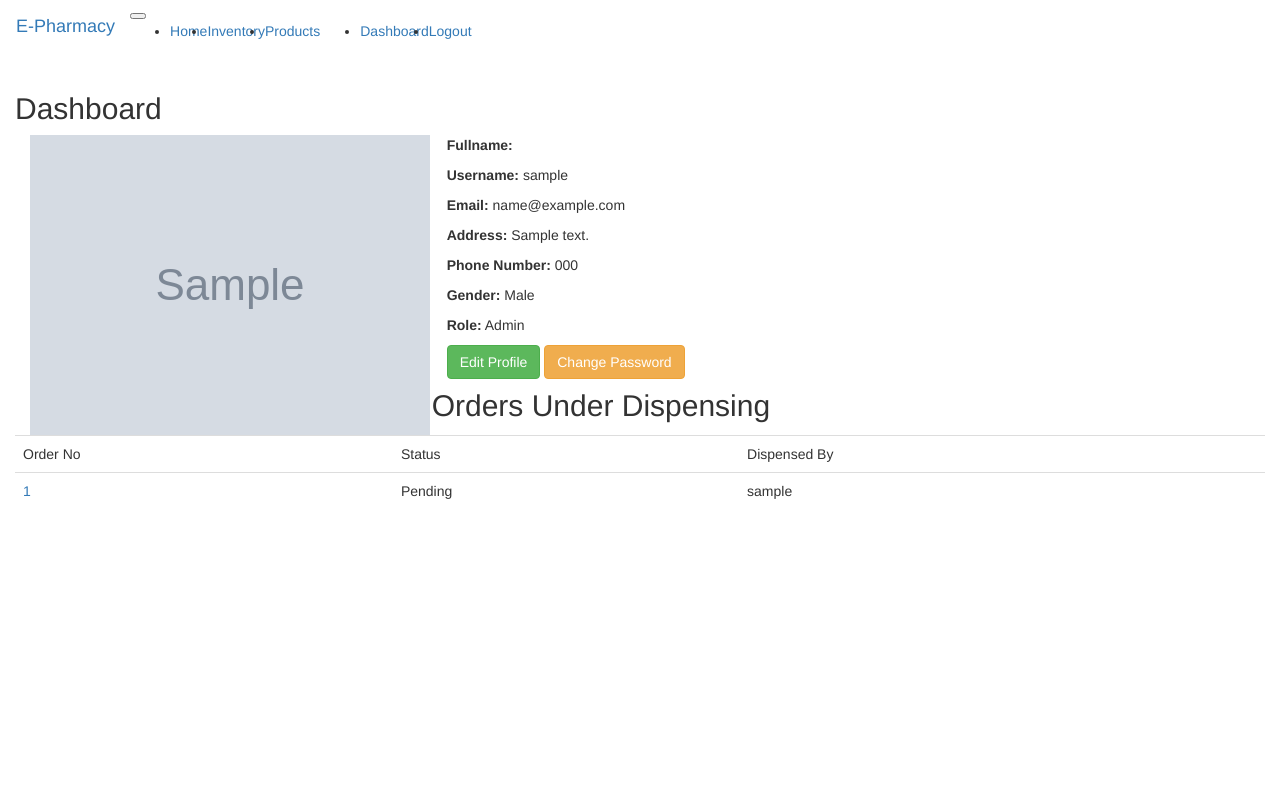
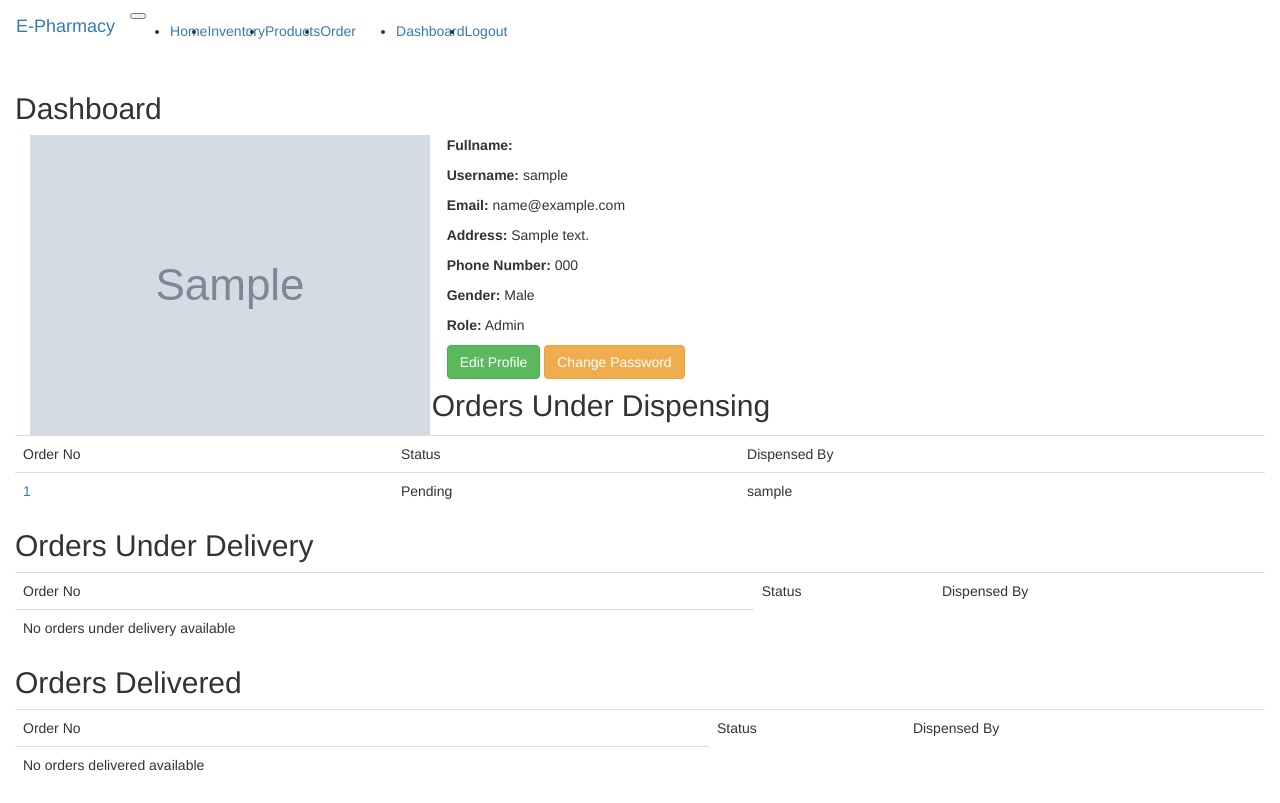
Before and after one commit to am1996/epharmacy, a Django app: page /user/dashboard/ in a window 1280 px wide. Before the commit the page ends 499 px from the top, so only its background shows below. Run offline with Django 4.2, Linux system fonts and the light colour scheme; a user stored in the database is signed in; tables that the repository leaves empty hold one stand-in row (values such as "Sample post"); grey boxes marked "Sample" are stand-in pictures; some libraries are stand-ins or nearby versions.

Commit message:
mostly done

```diff
--- a/epharmacy/urls.py
+++ b/epharmacy/urls.py
@@ -12,7 +12,7 @@ urlpatterns = [
     path('user/',include("users.urls",namespace="user")),
     path('cart/',CartIndexView.as_view()),
     path('cart/placeorder',PlaceOrderView.as_view()),
-    path('', index,name="home"),
+    path('', DrugListView.as_view(),name="home"),
 ]
 
 urlpatterns += static(settings.MEDIA_URL, document_root=settings.MEDIA_ROOT)
--- a/orders/models.py
+++ b/orders/models.py
@@ -23,7 +23,6 @@ class OrderItem(models.Model):
     quantity = models.IntegerField()
     order_id = models.ForeignKey(Order,on_delete=models.CASCADE,related_name="order_items")
     drug_id = models.IntegerField()
-    inventory_id = models.ForeignKey(InventoryItemDispensed,on_delete=models.CASCADE,default=None, null= True)
 
     def __str__(self):
         return str(self.id) + " | Quantity: " + str(self.quantity)
@@ -41,7 +40,7 @@ class OrderItem(models.Model):
     @property
     def inventory_data_as_list(self):
         try:
-            inv = InventoryItem.objects.filter(drug_id=self.id,quantity__gt=0)  # Use self.id instead of self.drug_id
+            inv = InventoryItem.objects.filter(drug_id=self.drug_id,quantity__gt=0)  # Use self.id instead of self.drug_id
             items = [
                 {
                     'id': item.id,
@@ -58,7 +57,7 @@ class OrderItem(models.Model):
             ]
             return items
         except InventoryItem.DoesNotExist:
-            return []
+            return None
 
     @property
     def drug(self):
--- a/templates/layouts/base.html
+++ b/templates/layouts/base.html
@@ -24,14 +24,22 @@
                     <a class="nav-link" href="{% url "home" %}">Home</a>
                 </li>
 
-                {% if request.user.profile.role == 1 %}
+                {% if request.user.profile.role == 1 and request.user.is_authenticated %}
                 <li class="nav-item">
                     <a class="nav-link" href="{% url "inventory:index_inventory" %}">Inventory</a>
                 </li>
                 <li class="nav-item">
                     <a class="nav-link" href="{% url "products:index_drug" %}">Products</a>
                 </li>
+                <li class="nav-item">
+                    <a class="nav-link" href="{% url "orders:index_orders" %}">Order</a>
+                </li>
+                {% else %}
+                <li class="nav-item">
+                    <a class="nav-link" href="{% url "orders:index_orders" %}">Order</a>
+                </li>
                 {% endif %}
+
             </ul>
             <ul class="navbar-nav">
                 {% if request.user.is_authenticated %}
--- a/templates/users/dashboard.html
+++ b/templates/users/dashboard.html
@@ -76,16 +76,100 @@
 {% endfor %}
 {% endif %}
 </table>
-{% if orders.has_other_pages %}
+{% if orders_under_dispensing.has_other_pages %}
     <ul class="pagination">
-        {% if orders.has_previous %}
-            <li><a class="btn" href="?page={{ orders.previous_page_number }}">Previous</a></li>
+        {% if orders_under_dispensing.has_previous %}
+            <li><a class="btn" href="?pgdp={{ orders_under_dispensing.previous_page_number }}">Previous</a></li>
         {% endif %}
-        <li class="active btn"><span>{{ orders.number }}</span></li>
-        {% if orders.has_next %}
-            <li><a class="btn" href="?page={{ orders.next_page_number }}">Next</a></li>
+        <li class="active btn"><span>{{ orders_under_dispensing.number }}</span></li>
+        {% if orders_under_dispensing.has_next %}
+            <li><a class="btn" href="?pgdp={{ orders_under_dispensing.next_page_number }}">Next</a></li>
         {% endif %}
     </ul>
 {% endif %}
+{# End Orders Under Dispensing ##}
+{# Orders Under Delivery ##}
+<h2>Orders Under Delivery</h2>
+<table class="table">
+    <tr>
+        <td>Order No</td>
+        <td>Status</td>
+        <td>Dispensed By</td>
+    </tr>
+{% if not orders_under_delivery %}
+<tr>
+    <td>No orders under delivery available</td>
+</tr>
+{% else %}
 
+{% for order in orders_under_delivery %}
+    <tr>
+        <td><a href="{% url "user:order_details" order.id %}">{{ order.id }}</a></td>
+        <td>
+            {% if order.status == "1" %}
+            Pending
+            {% elif order.status == "2" %}
+            Under Delivery
+            {% elif order.status == "3" %}
+            Done
+            {% endif %}</td>
+        <td>{{ order.dispensed_by }}</td>
+    </tr>
+{% endfor %}
+{% endif %}
+</table>
+{% if orders_under_delivery.has_other_pages %}
+    <ul class="pagination">
+        {% if orders_under_delivery.has_previous %}
+            <li><a class="btn" href="?pgud={{ orders_under_delivery.previous_page_number }}">Previous</a></li>
+        {% endif %}
+        <li class="active btn"><span>{{ orders_under_delivery.number }}</span></li>
+        {% if orders_under_delivery.has_next %}
+            <li><a class="btn" href="?pgud={{ orders_under_delivery.next_page_number }}">Next</a></li>
+        {% endif %}
+    </ul>
+{% endif %}
+{# End Orders Under Delivery ##}
+{# Orders Delivered ##}
+<h2>Orders Delivered</h2>
+<table class="table">
+    <tr>
+        <td>Order No</td>
+        <td>Status</td>
+        <td>Dispensed By</td>
+    </tr>
+{% if not orders_done %}
+<tr>
+    <td>No orders delivered available</td>
+</tr>
+{% else %}
+
+{% for order in orders_done %}
+    <tr>
+        <td><a href="{% url "user:order_details" order.id %}">{{ order.id }}</a></td>
+        <td>
+            {% if order.status == "1" %}
+            Pending
+            {% elif order.status == "2" %}
+            Under Delivery
+            {% elif order.status == "3" %}
+            Done
+            {% endif %}</td>
+        <td>{{ order.dispensed_by }}</td>
+    </tr>
+{% endfor %}
+{% endif %}
+</table>
+{% if orders_done.has_other_pages %}
+    <ul class="pagination">
+        {% if orders_done.has_previous %}
+            <li><a class="btn" href="?pgod={{ orders_done.previous_page_number }}">Previous</a></li>
+        {% endif %}
+        <li class="active btn"><span>{{ orders_done.number }}</span></li>
+        {% if orders_done.has_next %}
+            <li><a class="btn" href="?pgod={{ orders_done.next_page_number }}">Next</a></li>
+        {% endif %}
+    </ul>
+{% endif %}
+{# End Orders Delivered ##}
 {% endblock content %}
--- a/users/views.py
+++ b/users/views.py
@@ -40,9 +40,9 @@ class UserDashboardView(ListView):
             orders_under_dispensing_query_set = Order.objects.all().filter(status=1).order_by("-order_date")
             orders_under_delivery_query_set = Order.objects.all().filter(status=2).order_by("-order_date")
             orders_done_query_set = Order.objects.all().filter(status=3).order_by("-order_date")
-            orders_under_dispensing = self.return_paginator(orders_under_dispensing_query_set)
-            orders_under_delivery = self.return_paginator(orders_under_delivery_query_set)
-            orders_done = self.return_paginator(orders_done_query_set)
+            orders_under_dispensing = self.return_paginator(orders_under_dispensing_query_set,page_param="pgdp")
+            orders_under_delivery = self.return_paginator(orders_under_delivery_query_set,page_param="pgud")
+            orders_done = self.return_paginator(orders_done_query_set,page_param="pgod")
             context["orders_under_dispensing"] = orders_under_dispensing
             context["orders_under_delivery"] = orders_under_delivery
             context["orders_done"] = orders_done
@@ -118,16 +118,31 @@ class OrderDetailsView(DetailView):
     template_name = "users/order_details.html"
     context_object_name = "order"
 
+    def post(self,request,*args,**kwargs):
+        order = Order.objects.get(pk=kwargs["pk"])
+        order.status = 3
+        order.save()
+        messages.success(request,f"Order no {order.pk} was marked as delivered.")
+        return redirect("/user/dashboard")
+
+    def get_context_data(self, **kwargs):
+        context = super().get_context_data(**kwargs)
+        order = self.get_object()
+        return context
+
 class OrderDispenseView(View):
     def get(self,request,*args,**kwargs):
         try:
             order = Order.objects.get(pk=kwargs["pk"])
         except Order.DoesNotExist:
             raise Http404("Object does not exist.")
+        if order.status != 1:
+            raise Http404("Order is not under dispensing.")
         inventory = []
         for order_item in order.order_items.all():
-            inventory.append( list(order_item.inventory_data_as_list) )
-
+            if(len(order_item.inventory_data_as_list) > 0):
+                inventory.append(order_item.inventory_data_as_list)
+        print(inventory)
         return render(request,"users/order_dispense.html",{
             "order": order,
             "inventory": json.dumps(inventory,ensure_ascii=False)
```
Also changed, not shown: epharmacy/views.py (+9 -5 lines), templates/index.html (+33 -0 lines), templates/users/order_details.html (+27 -5 lines), orders/migrations/0007_remove_orderitem_inventory_id.py (added).
